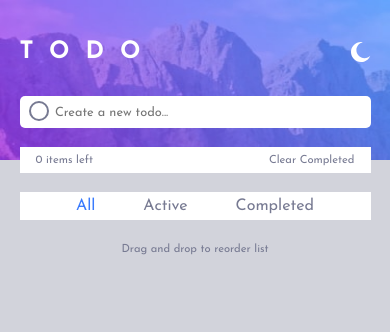
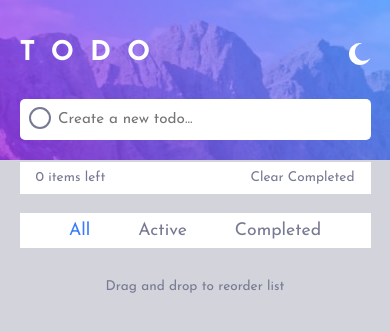
Before and after one commit to gamb14/React-Todo-App-with-drag-and-drop, a React (Create React App) app: page / in a window 390 px wide. Shown: the top 332 px of the page. Built offline with nearby package versions, Linux system fonts and the light colour scheme.

Commit message:
mobile improvements

```diff
--- a/src/App.css
+++ b/src/App.css
@@ -52,7 +52,7 @@ input {
 
 @media (max-width: 450px) {
   .app {
-    font-size: 0.8rem;
+    font-size: 0.95rem;
     position: relative;
   }
 
--- a/src/components/AddTodo.css
+++ b/src/components/AddTodo.css
@@ -82,21 +82,22 @@
 
 @media (max-width: 450px) {
   .add-todo {
-    padding: 0.6rem 0.4rem;
-    column-gap: 1rem;
+    padding: 0.8rem 0.4rem;
+    column-gap: 1.2rem;
   }
 
   .add-todo span::before {
-    height: 20px;
-    width: 20px;
-    top: calc(50% - 11.3px);
+    height: 22px;
+    width: 22px;
+    top: calc(50% - 12.3px);
     left: 0.6rem;
   }
 
   .add-todo span::after {
-    height: 22px;
-    width: 22px;
-    top: calc(50% - 12.5px);
+    height: 24px;
+    width: 24px;
+    top: calc(50% - 13.5px);
     left: 8.6px;
   }
+
 }
--- a/src/components/Footer.css
+++ b/src/components/Footer.css
@@ -35,12 +35,12 @@
 
 .footer-filters.mobile {
   display: none;
-  height: 1.75rem;
+  height: 2.2rem;
   padding: 0 1.6rem;
   background-color: #fff;
   color: var(--dark-grayish-blue);
   margin-top: 1.2rem;
-  font-size: 1rem;
+  font-size: 1.1rem;
   width: auto;
   align-items: center;
   justify-content: center;
@@ -108,9 +108,9 @@
 @media (max-width: 900px) {
 
   .footer-inner {
-    height: 1.6rem;
+    height: 2rem;
     padding: 0 1rem;
-    font-size: 0.7rem;
+    font-size: 0.85rem;
   }
   .footer-filters.desktop {
     display: none;
@@ -135,8 +135,8 @@
   }
 
   .footer-drag-drop {
-    font-size: 0.7rem;
-    padding: 1.5rem 0.75rem;
+    font-size: 0.85rem;
+    padding: 2rem 0.75rem;
   }
 
 }
--- a/src/components/Header.css
+++ b/src/components/Header.css
@@ -26,16 +26,16 @@ header img {
 
 @media (max-width: 450px) {
   header {
-  margin-bottom: 2rem;
+    margin-bottom: 2rem;
   }
 
   header h1 {
-    font-size: 1.5rem;
+    font-size: 1.7rem;
   }
 
   header div {
-    height: 20px;
-    width: 20px;
+    height: 22px;
+    width: 22px;
   }
 
   header img {
--- a/src/components/TodoItem.css
+++ b/src/components/TodoItem.css
@@ -148,36 +148,31 @@ label:hover span::before {
 
 @media (max-width: 450px) {
   .todo-list {
-    margin-top: 1.2rem;
+    margin-top: 1.4rem;
   }
 
   .todo-item {
-    padding: 0.6rem 0.4rem;
-    column-gap: 1rem;
+    padding: 0.8rem 0.4rem;
+    column-gap: 1.2rem;
   }
 
   .todo-item span::before {
-    height: 20px;
-    width: 20px;
-    top: calc(50% - 11.3px);
+    height: 22px;
+    width: 22px;
+    top: calc(50% - 12.3px);
     left: 0.6rem;
   }
 
   .todo-item span::after {
-    height: 22px;
-    width: 22px;
-    top: calc(50% - 12.5px);
+    height: 24px;
+    width: 24px;
+    top: calc(50% - 13.5px);
     left: 8.6px;
   }
 
-  .todo-item cross-img-wrapper {
-    height: 10px;
-    width: 10px;
-  }
-
   .todo-item img.cross {
-    height: 12px;
-    width: 12px;
+    height: 14px;
+    width: 14px;
     top: calc(50% - 7px)
   }
 }
```
